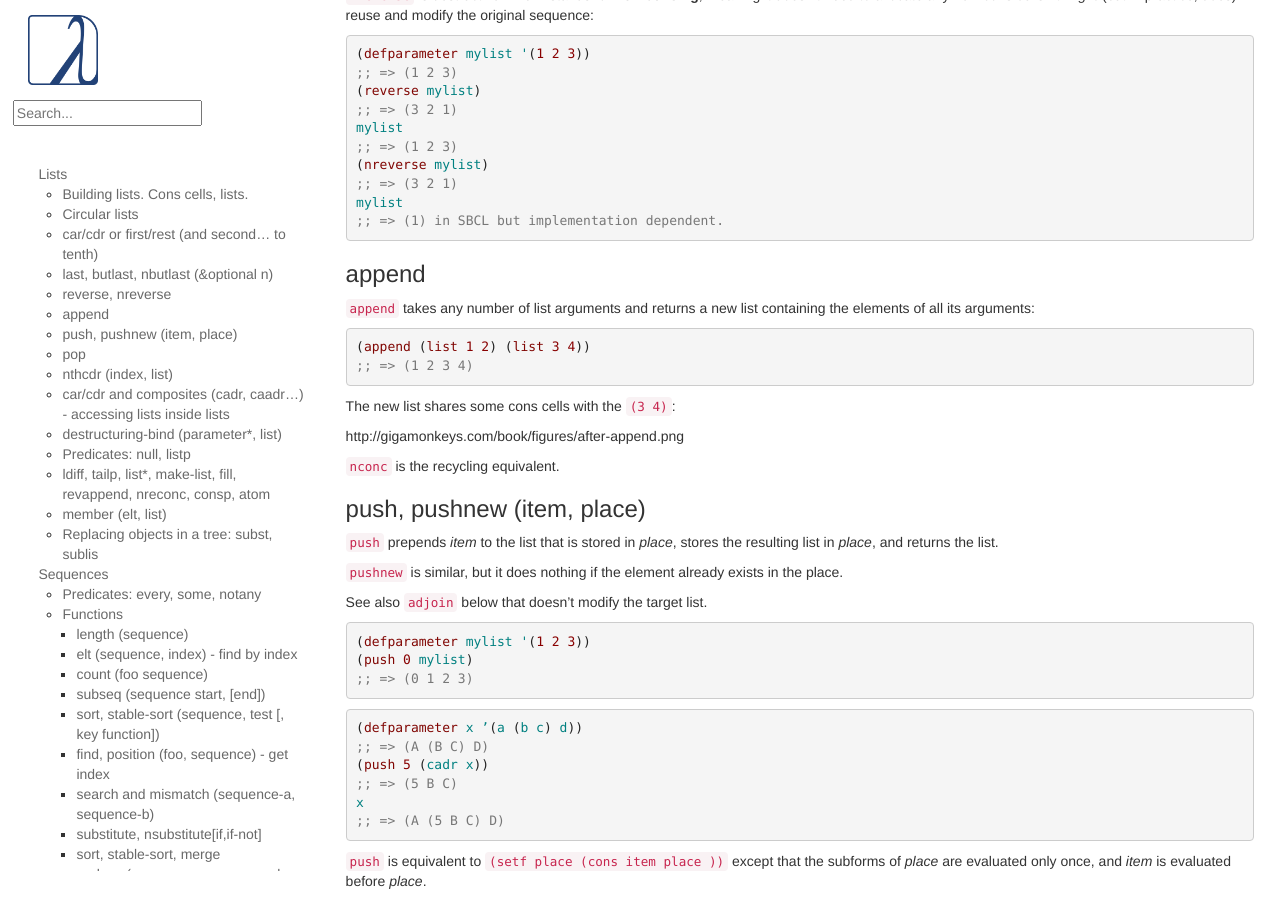
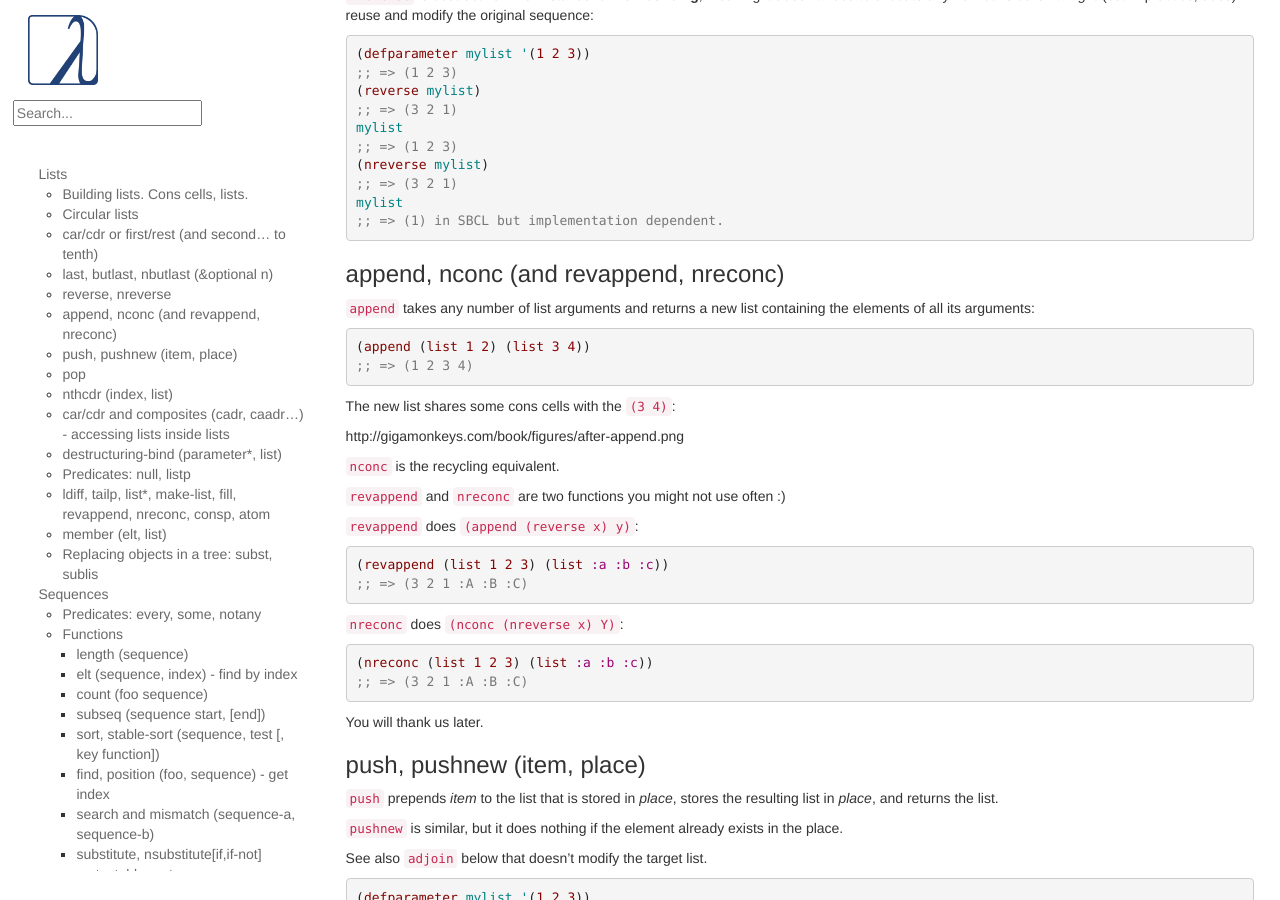
Before and after one commit to LispCookbook/cl-cookbook, a Jekyll site: the page built from data-structures.md, in a window 1280 px wide and 900 px high, scrolled down 2623 px. Built offline with Jekyll 4.4.1, drawn with Linux system fonts in a browser that asks for light colours.

Commit message:
data structures: super useful revappend, nreconc

```diff
--- a/data-structures.md
+++ b/data-structures.md
@@ -196,7 +196,7 @@ mylist
 ~~~
 
 
-### append
+### append, nconc (and revappend, nreconc)
 
 `append` takes any number of list arguments and returns a new list
 containing the elements of all its arguments:
@@ -211,6 +211,25 @@ The new list shares some cons cells with the `(3 4)`:
 http://gigamonkeys.com/book/figures/after-append.png
 
 `nconc` is the recycling equivalent.
+
+`revappend` and `nreconc` are two functions you might not use often :)
+
+`revappend` does `(append (reverse x) y)`:
+
+~~~lisp
+(revappend (list 1 2 3) (list :a :b :c))
+;; => (3 2 1 :A :B :C)
+~~~
+
+`nreconc` does `(nconc (nreverse x) Y)`:
+
+~~~lisp
+(nreconc (list 1 2 3) (list :a :b :c))
+;; => (3 2 1 :A :B :C)
+~~~
+
+You will thank us later.
+
 
 ### push, pushnew (item, place)
 
```
